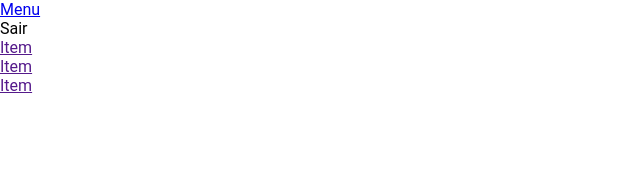
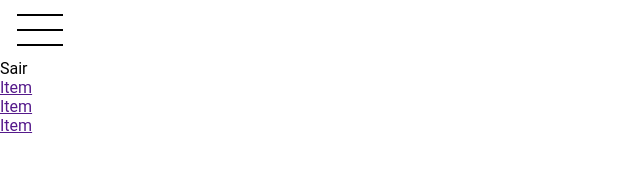
Before and after one commit to souz-dev/menu-mobile, a plain HTML site: page index.html in a window 1280 px wide. Shown: the whole page, without its empty margins (0-640 px from the left). Drawn offline with Linux system fonts and the light colour scheme.

Commit message:
correcao de bug no a e no link style/iniciando estilizacao

```diff
--- a/css/btnMenu.css
+++ b/css/btnMenu.css
@@ -1,3 +1,9 @@
 .btnMenu_open {
-    background-image: url("../img/hamburgue.svg");
+    display: block;
+    background-image: url(../img/hamburgue.svg);
+    background-repeat: no-repeat;
+    background-position: 15px center;
+    text-indent: -9999px;
+    padding: 20px 15px;
+
 }
--- a/index.html
+++ b/index.html
@@ -8,7 +8,7 @@
     <title>Menu</title>
 
     <link href="css/reset.css" rel="stylesheet">
-    <link href="css//btnMenu.css" rel="stylesheet">
+    <link href="css/btnMenu.css" rel="stylesheet">
     <link href="css/menu.css" rel="stylesheet>">
 
 
@@ -18,11 +18,10 @@
 
 <body>
     <nav class="wrap-menu">
-
-        <a href="#menu" class="btnMenu btnMenu_open">Menu</a>
-        <!--<img src="img/hamburgue.svg" alt="">-->
+<a href="#menu" class="btnMenu_open">Menu</a>
 
         <ul class="menu" id="menu">
+
             <li class="btnMenu btnMenu_close">Sair</li>
 
             <li class="menu-item">
```
